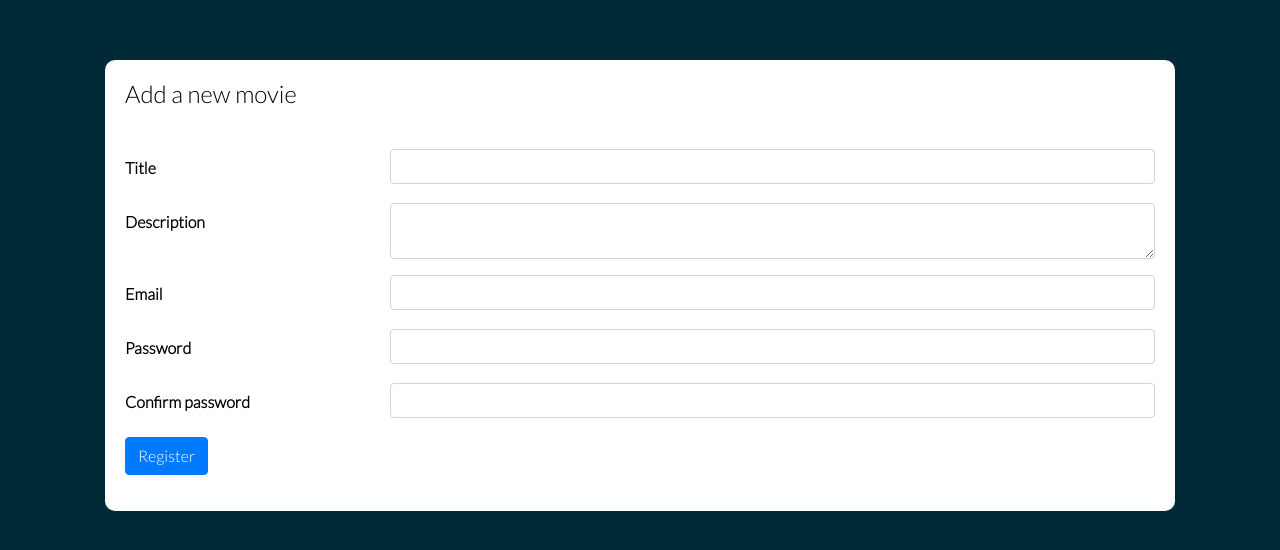
After one commit to AlbeseMatoshi/GroupProject-CodingDojo, a Django app: page /new_movie in a window 1280 px wide. The commit adds this page. Shown: the top 550 px of the page. Run offline with Django 3.2, Linux system fonts and the light colour scheme; some libraries are stand-ins or nearby versions.

Commit message:
Made normalization on tables

```diff
--- /dev/null
+++ b/app_one/templates/new_movie.html
@@ -0,0 +1,85 @@
+<!doctype html>
+<html lang="en">
+
+<head>
+    <!-- Required meta tags -->
+    <meta charset="utf-8">
+    <meta name="viewport" content="width=device-width, initial-scale=1, shrink-to-fit=no">
+
+    <!-- Bootstrap CSS -->
+    <link rel="stylesheet" href="https://stackpath.bootstrapcdn.com/bootstrap/4.5.0/css/bootstrap.min.css" integrity="sha384-9aIt2nRpC12Uk9gS9baDl411NQApFmC26EwAOH8WgZl5MYYxFfc+NcPb1dKGj7Sk" crossorigin="anonymous">
+
+    <title>Log in Trip Buddy</title>
+    {% load static %}
+    <link rel="stylesheet" href="{% static 'css/style.css' %}">
+    <link href="https://fonts.googleapis.com/css2?family=Lato:wght@300&display=swap" rel="stylesheet">
+</head>
+
+<body id="login-body">
+    <div class="container">
+
+        <div class="row row-padding">
+
+            <div class="col-md-12 col-spacing">
+                {% if messages %}
+                <ul class="messages">
+                    {% for message in messages %}
+                    <li {% if message.tags %} class="{{ message.tags }} text-danger" {% endif %}>{{ message }}</li>
+                    {% endfor %}
+                </ul>
+                {% endif %}
+                <div class="form-box">
+                    <h4 class="bold">Add a new movie</h4>
+                    <form method="POST" action="/create_user">
+                        {% csrf_token %}
+                        <div class="form-group row">
+                            <label for="title" class="col-sm-3 col-form-label">Title</label>
+                            <div class="col-sm-9">
+                                <input type="text" class="form-control" name="title">
+                            </div>
+                        </div>
+                        <div class="form-group row">
+                            <label for="desc" class="col-sm-3 col-form-label">Description</label>
+                            <div class="col-sm-9">
+                                <textarea name="desc" class="form-control"></textarea>
+                            </div>
+                        </div>
+                        <div class="form-group row">
+                            <label for="email" class="col-sm-3 col-form-label">Email</label>
+                            <div class="col-sm-9">
+                                <input type="text" class="form-control" name="email">
+                            </div>
+                        </div>
+                        <div class="form-group row">
+                            <label for="password" class="col-sm-3 col-form-label">Password</label>
+                            <div class="col-sm-9">
+                                <input type="password" class="form-control" name="password">
+                            </div>
+                        </div>
+                        <div class="form-group row">
+                            <label for="conf_password" class="col-sm-3 col-form-label">Confirm password</label>
+                            <div class="col-sm-9">
+                                <input type="password" class="form-control" name="conf_password">
+                            </div>
+                        </div>
+
+                        <div class="form-group row">
+                            <div class="col-sm-9">
+                                <button type="submit" class="btn btn-primary">Register</button>
+                            </div>
+                        </div>
+                    </form>
+                </div>
+            </div>
+
+        </div>
+    </div>
+
+    <!-- Optional JavaScript -->
+    <!-- jQuery first, then Popper.js, then Bootstrap JS -->
+    <script src="https://code.jquery.com/jquery-3.5.1.slim.min.js" integrity="sha384-DfXdz2htPH0lsSSs5nCTpuj/zy4C+OGpamoFVy38MVBnE+IbbVYUew+OrCXaRkfj" crossorigin="anonymous"></script>
+    <script src="https://cdn.jsdelivr.net/npm/popper.js@1.16.0/dist/umd/popper.min.js" integrity="sha384-Q6E9RHvbIyZFJoft+2mJbHaEWldlvI9IOYy5n3zV9zzTtmI3UksdQRVvoxMfooAo" crossorigin="anonymous"></script>
+    <script src="https://stackpath.bootstrapcdn.com/bootstrap/4.5.0/js/bootstrap.min.js" integrity="sha384-OgVRvuATP1z7JjHLkuOU7Xw704+h835Lr+6QL9UvYjZE3Ipu6Tp75j7Bh/kR0JKI" crossorigin="anonymous"></script>
+</body>
+
+</html>
--- a/app_one/urls.py
+++ b/app_one/urls.py
@@ -21,5 +21,6 @@ urlpatterns = [
     path('create_user', views.create_user),
     path('login', views.login),
     path('login_page', views.login_page),
+    path('new_movie', views.new_movie),
     path('logout', views.log_out),
 ]
--- a/app_one/views.py
+++ b/app_one/views.py
@@ -41,6 +41,10 @@ def dashboard(request):
     return render(request, 'index.html')
 
 
+def new_movie(request):
+    return render(request, 'new_movie.html')
+
+
 def log_out(request):
     request.session.clear()
     return redirect('/login_page')
```
Also changed, not shown: app_one/models.py (+19 -23 lines), app_one/templates/index.html (+6 -8 lines), app_one/migrations/0002_booking_cinoroom_comments_movie_movieshowtime_review.py.
